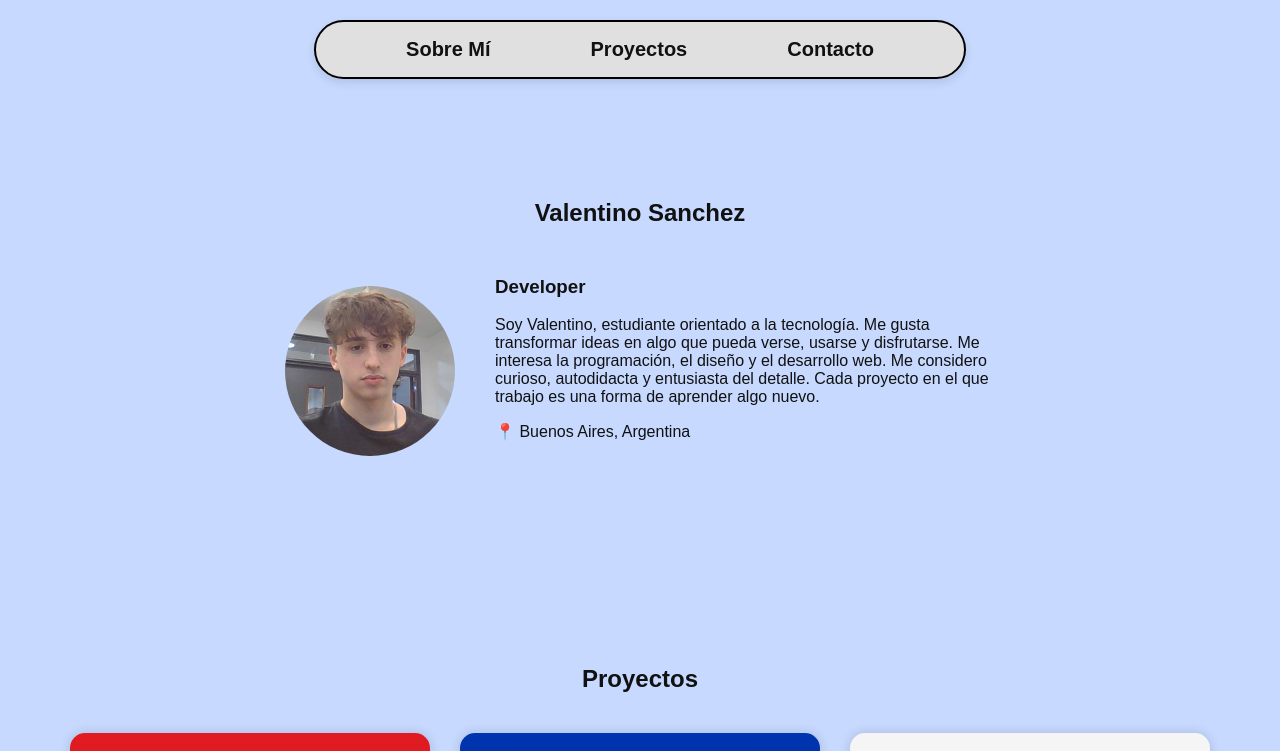
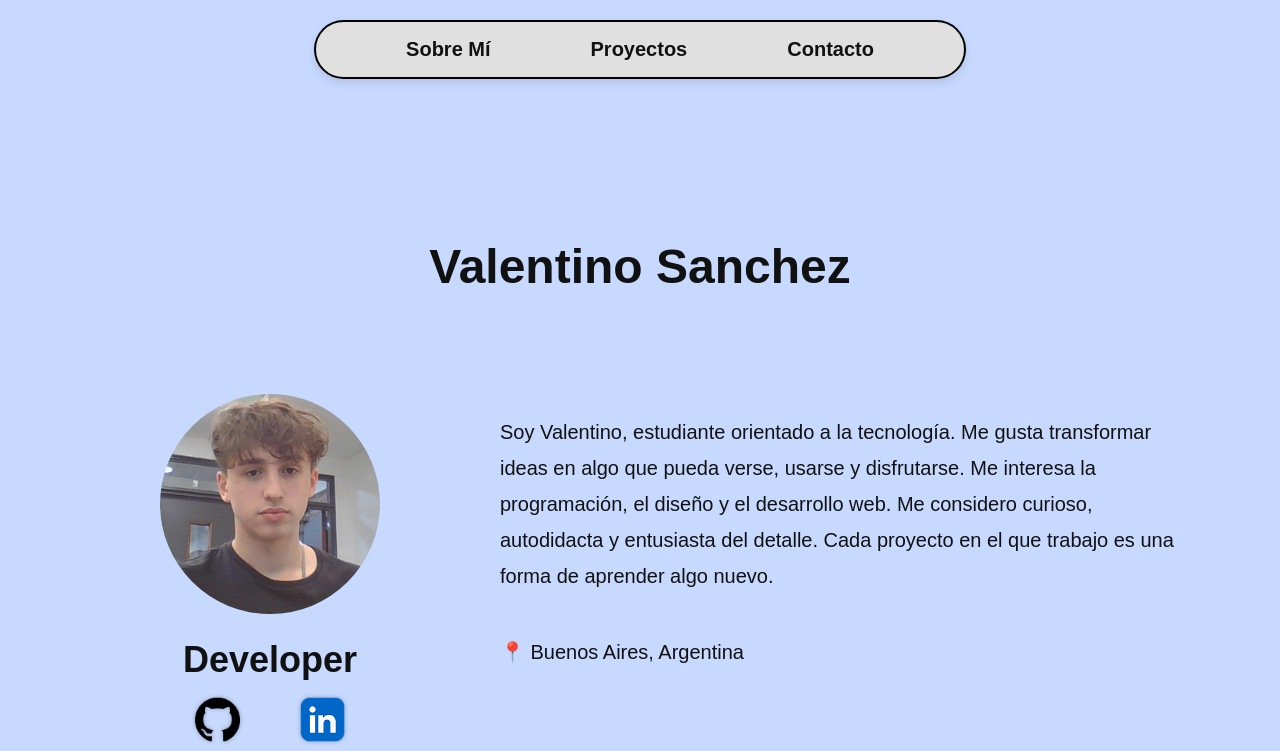
Before and after one commit to Valentino-Sanchez/TP-Portfolio, a React (Create React App) app in the folder tp-portfolio/: page / in a window 1280 px wide. Shown: the top 751 px of the page. Built offline with nearby package versions, Linux system fonts and the light colour scheme.

Commit message:
Sobre mi bien

```diff
--- a/tp-portfolio/src/App.css
+++ b/tp-portfolio/src/App.css
@@ -44,43 +44,83 @@ background: #c7d9ff;
     transform: scale(1.15);
   }
 
+
+/*----------- Linea de lo correcto (no cambiar nada)---------------- */
+
+
 /* ABOUT */
 .about {
+    padding: 100px 100px;
+    text-align: left;
+  }
+
+  .about-name {
+    font-size: 48px;
+    font-weight: 700;
     text-align: center;
-padding: 80px 20px;
+    margin-bottom: 100px;
   }
 
   .about-container {
     display: flex;
-justify-content: center;
+    justify-content: space-between;
+    align-items: flex-start;
+    flex-wrap: wrap;
+    gap: 60px;
+  }
+
+  .left-side {
+    display: flex;
+    flex-direction: column;
     align-items: center;
-flex-wrap: wrap;
-gap: 40px;
-margin-top: 30px;
+    flex: 1;
   }
 
   .perfil {
-width: 170px;
-height: 170px;
+    width: 220px;
+    height: 220px;
     border-radius: 50%;
     object-fit: cover;
   }
 
-.info {
-max-width: 500px;
-text-align: left;
+  .role {
+    margin-top: 25px;
+    font-size: 36px;
+    font-weight: 600;
   }
 
-.icons a {
-font-size: 24px;
-color: #111;
-margin-right: 15px;
-transition: 0.3s;
+  .icons {
+    margin-top: -20px;
+    display: flex;
+    gap: 60px;
   }
 
-.icons a:hover {
-color: #0077ff;
+  .icon-img {
+    width: 45px;
+    height: 45px;
+    transition: transform 0.3s ease;
+    filter: drop-shadow(0 0 2px rgba(0, 0, 0, 0.3));
   }
+
+  .icon-img:hover {
+    transform: scale(1.15);
+  }
+
+  .info {
+    flex: 2;
+    max-width: 700px;
+    font-size: 20px;
+    line-height: 1.8;
+  }
+
+  .location {
+    margin-top: 40px;
+    font-size: 20px;
+    font-weight: 500;
+  }
+
+
+
 
 /* PROJECTS */
 .projects {
--- a/tp-portfolio/src/App.jsx
+++ b/tp-portfolio/src/App.jsx
@@ -5,6 +5,7 @@ import volley from "./assets/volley.png";
 import cvanalytics from "./assets/cvanalytics.png";
 import gmail from "./assets/gmail.png";
 import linkedin from "./assets/linkedin.png";
+import github from "./assets/github.png";
 
 function App() {
 return (
@@ -22,11 +23,22 @@ return (
 
 {/* SOBRE MI */}
 <section id="about" className="about">
-        <h1>Valentino Sanchez</h1>
+  <h1 className="about-name">Valentino Sanchez</h1>
   <div className="about-container">
+    <div className="left-side">
       <img src={perfil} alt="Perfil" className="perfil" />
+      <h3 className="role">Developer</h3>
+      <div className="icons">
+        <a href="https://github.com" target="_blank" rel="noreferrer">
+          <img src={github} alt="GitHub" className="icon-img" />
+        </a>
+        <a href="https://linkedin.com" target="_blank" rel="noreferrer">
+          <img src={linkedin} alt="LinkedIn" className="icon-img" />
+        </a>
+      </div>
+    </div>
+
     <div className="info">
-            <h3>Developer</h3>
       <p>
         Soy Valentino, estudiante orientado a la tecnología. Me gusta
         transformar ideas en algo que pueda verse, usarse y disfrutarse.
@@ -34,18 +46,12 @@ return (
         Me considero curioso, autodidacta y entusiasta del detalle.
         Cada proyecto en el que trabajo es una forma de aprender algo nuevo.
       </p>
-            <p>📍 Buenos Aires, Argentina</p>
-            <div className="icons">
-            <a href="https://github.com" target="_blank" rel="noreferrer">
-                <i className="fa-brands fa-github"></i>
-            </a>
-            <a href="https://linkedin.com" target="_blank" rel="noreferrer">
-                <i className="fa-brands fa-linkedin"></i>
-            </a>
-            </div>
+      <p className="location">📍 Buenos Aires, Argentina</p>
     </div>
   </div>
 </section>
+
+
 
     {/* PROYECTOS */}
     <section id="projects" className="projects">
```
Also changed, not shown: tp-portfolio/src/assets/github.png (added), tp-portfolio/src/assets/linkedin.png. Lines whose indentation alone changed are shown as unchanged.
